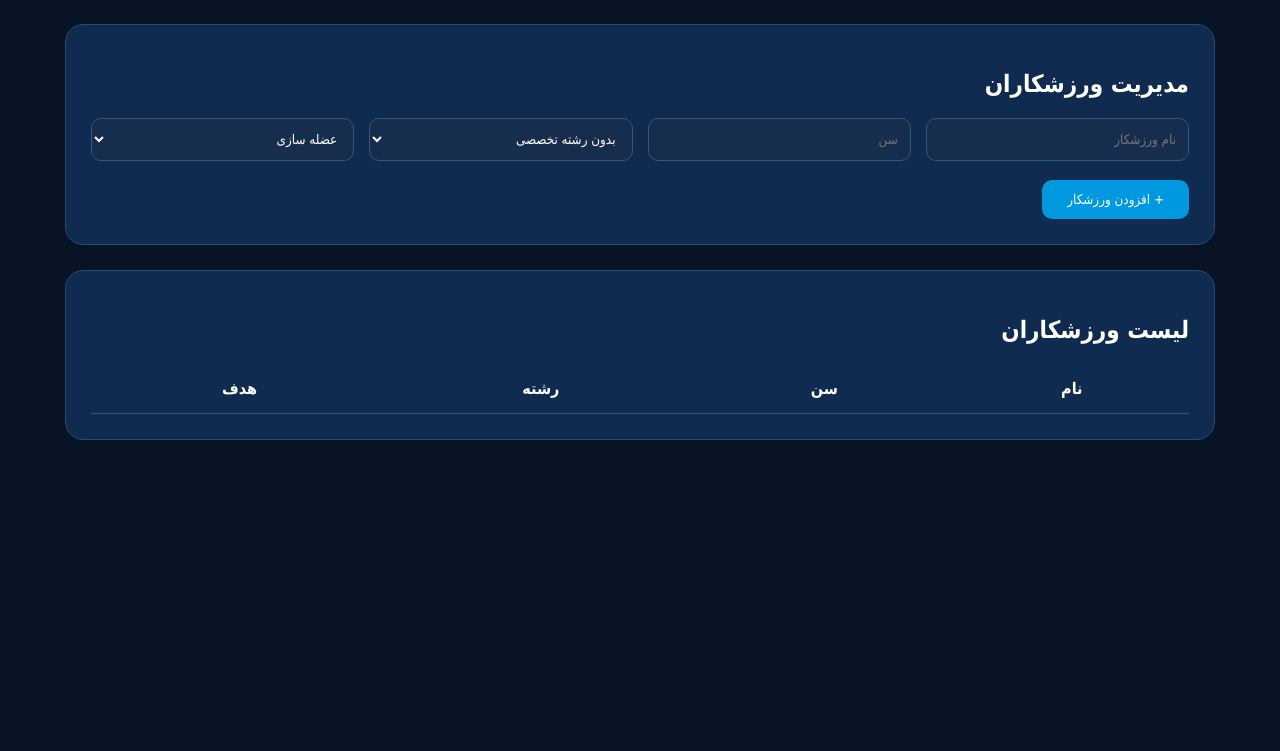
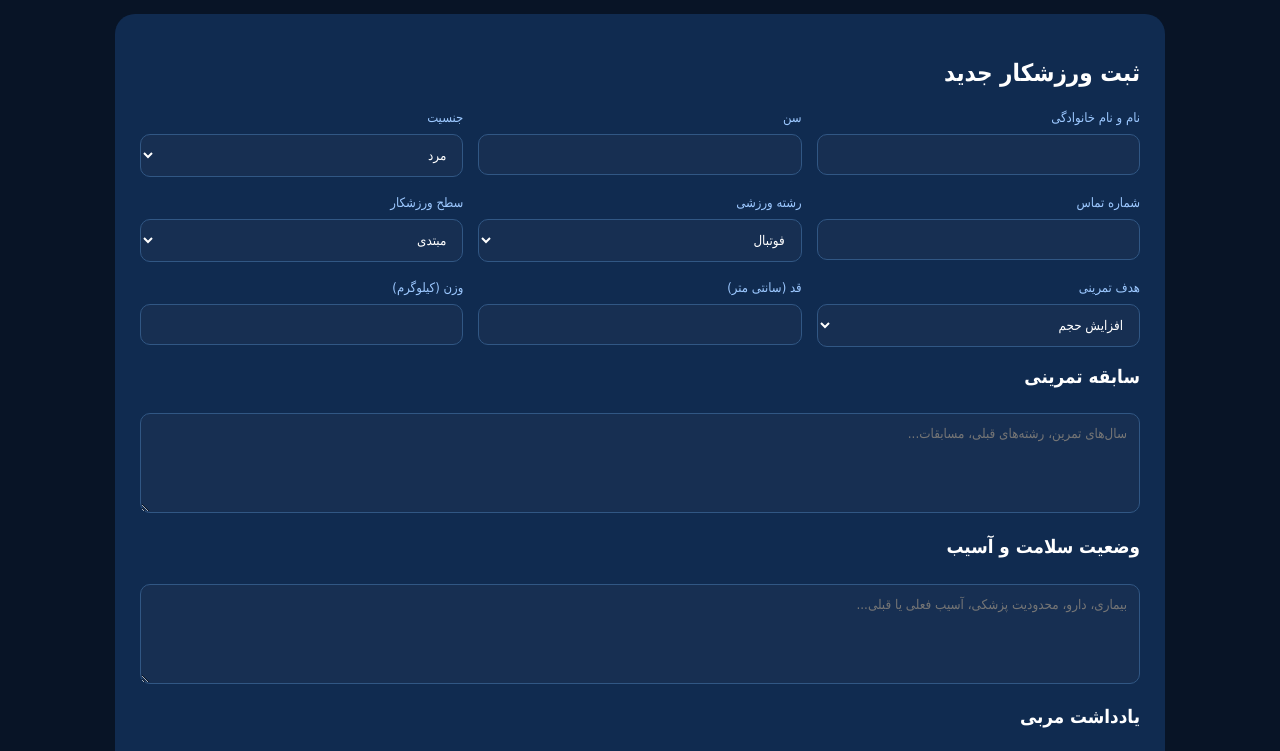
Before and after one commit to sevenfitt-svg/seven.fitt, a plain HTML site: page coach/athletes/index.html in a window 1280 px wide. Shown: the part 115-866 px from the top of the page. Before the commit the page ends 800 px from the top, so only its background shows below. Drawn offline with Linux system fonts and the light colour scheme.

Commit message:
Update index.html

```diff
--- a/coach/athletes/index.html
+++ b/coach/athletes/index.html
@@ -2,13 +2,18 @@
 <html lang="fa" dir="rtl">
 
 <head>
+
 <meta charset="UTF-8">
 <meta name="viewport" content="width=device-width, initial-scale=1.0">
 
-<title>مدیریت ورزشکاران Seven.fitt</title>
+<title>مدیریت ورزشکاران | Seven.fitt</title>
 
 <style>
-*{box-sizing:border-box;font-family:tahoma,Arial}
+
+*{
+box-sizing:border-box;
+font-family:tahoma;
+}
 
 body{
 margin:0;
@@ -16,94 +21,150 @@ background:#081426;
 color:white;
 }
 
+
 .container{
-max-width:1200px;
+max-width:1100px;
 margin:auto;
 padding:25px;
 }
 
+
 .header{
 background:#102b50;
-padding:25px;
+padding:20px;
 border-radius:20px;
 display:flex;
 justify-content:space-between;
 align-items:center;
 }
 
+
 .logo{
+color:#20b8ff;
 font-size:28px;
 font-weight:bold;
-color:#22b8ff;
 }
 
+
 .back{
-background:#ff4d5a;
+background:#ff5260;
 padding:10px 20px;
 border-radius:10px;
 color:white;
 text-decoration:none;
 }
 
+
+
 .card{
+
 background:#102b50;
-border:1px solid #244b7a;
-border-radius:18px;
+border-radius:20px;
 padding:25px;
 margin-top:25px;
+
 }
 
+
+
 .grid{
+
 display:grid;
-grid-template-columns:repeat(4,1fr);
+grid-template-columns:repeat(3,1fr);
 gap:15px;
+
 }
 
-input,select{
-width:100%;
-padding:12px;
-background:#172d4d;
-border:1px solid #315784;
-border-radius:10px;
-color:white;
+
+
+label{
+
+font-size:13px;
+color:#9cc8ff;
+
 }
 
-button{
-background:#0098df;
-border:0;
+
+input,select,textarea{
+
+width:100%;
+margin-top:8px;
+padding:12px;
+
+background:#172f52;
 color:white;
-padding:12px 25px;
+
+border:1px solid #315784;
+
 border-radius:10px;
-cursor:pointer;
+
 }
 
+
+
+textarea{
+
+height:100px;
+
+}
+
+
+button{
+
+background:#0098df;
+color:white;
+border:0;
+
+padding:14px 30px;
+
+border-radius:10px;
+
+cursor:pointer;
+
+margin-top:20px;
+
+}
+
+
+
 table{
+
 width:100%;
 margin-top:20px;
 border-collapse:collapse;
+
 }
 
+
 td,th{
-padding:15px;
+
+padding:12px;
 border-bottom:1px solid #315784;
-text-align:center;
+
 }
 
-a{
-color:#22b8ff;
-text-decoration:none;
+
+
+@media(max-width:700px){
+
+.grid{
+
+grid-template-columns:1fr;
+
 }
 
-@media(max-width:800px){
-.grid{grid-template-columns:1fr}
 }
 
+
 </style>
+
 
 </head>
 
 
+
 <body>
+
 
 <div class="container">
 
@@ -114,9 +175,11 @@ text-decoration:none;
 SEVEN.FITT
 </div>
 
+
 <a class="back" href="../index.html">
 بازگشت
 </a>
+
 
 </div>
 
@@ -124,50 +187,147 @@ SEVEN.FITT
 
 <div class="card">
 
-<h2>مدیریت ورزشکاران</h2>
+
+<h2>
+ثبت ورزشکار جدید
+</h2>
+
 
 <div class="grid">
 
 
-<input id="name" placeholder="نام ورزشکار">
+<div>
+<label>نام و نام خانوادگی</label>
+<input id="name">
+</div>
 
-<input id="age" placeholder="سن">
 
+<div>
+<label>سن</label>
+<input id="age">
+</div>
+
+
+<div>
+<label>جنسیت</label>
+
+<select id="gender">
+
+<option>مرد</option>
+<option>زن</option>
+
+</select>
+
+</div>
+
+
+<div>
+<label>شماره تماس</label>
+<input id="phone">
+
+</div>
+
+
+<div>
+<label>رشته ورزشی</label>
 
 <select id="sport">
 
-<option>بدون رشته تخصصی</option>
 <option>فوتبال</option>
 <option>بدنسازی</option>
 <option>رزمی</option>
+<option>کشتی</option>
+<option>والیبال</option>
 <option>بسکتبال</option>
-<option>والیبال</option>
+<option>دوومیدانی</option>
 <option>شنا</option>
-<option>دو و میدانی</option>
+<option>سایر</option>
 
 </select>
 
+</div>
 
+
+
+<div>
+<label>سطح ورزشکار</label>
+
+<select id="level">
+
+<option>مبتدی</option>
+<option>متوسط</option>
+<option>پیشرفته</option>
+<option>حرفه‌ای</option>
+
+</select>
+
+</div>
+
+
+
+<div>
+<label>هدف تمرینی</label>
 
 <select id="goal">
 
-<option>عضله سازی</option>
-<option>چربی سوزی</option>
+<option>افزایش حجم</option>
+<option>کاهش چربی</option>
 <option>افزایش قدرت</option>
-<option>افزایش استقامت</option>
-<option>آمادگی جسمانی</option>
+<option>افزایش سرعت و توان</option>
+<option>آمادگی مسابقه</option>
+<option>بازتوانی</option>
 
 </select>
+
+</div>
+
+
+
+<div>
+<label>قد (سانتی متر)</label>
+<input id="height">
+
+</div>
+
+
+<div>
+<label>وزن (کیلوگرم)</label>
+<input id="weight">
+
+</div>
+
 
 
 </div>
 
 
-<br>
+
+<h3>سابقه تمرینی</h3>
+
+<textarea id="history"
+placeholder="سال‌های تمرین، رشته‌های قبلی، مسابقات..."></textarea>
+
+
+
+<h3>وضعیت سلامت و آسیب</h3>
+
+<textarea id="health"
+placeholder="بیماری، دارو، محدودیت پزشکی، آسیب فعلی یا قبلی..."></textarea>
+
+
+
+<h3>یادداشت مربی</h3>
+
+<textarea id="note"></textarea>
+
+
 
 <button onclick="addAthlete()">
+
 + افزودن ورزشکار
+
 </button>
+
 
 
 </div>
@@ -175,9 +335,13 @@ SEVEN.FITT
 
 
 
+
 <div class="card">
 
-<h2>لیست ورزشکاران</h2>
+
+<h2>
+لیست ورزشکاران
+</h2>
 
 
 <table>
@@ -187,9 +351,9 @@ SEVEN.FITT
 <tr>
 
 <th>نام</th>
-<th>سن</th>
 <th>رشته</th>
 <th>هدف</th>
+<th>پروفایل</th>
 
 </tr>
 
@@ -207,69 +371,95 @@ SEVEN.FITT
 </div>
 
 
+
 </div>
+
+
+
 
 
 
 <script>
 
 
-let athletes=[];
+let athletes =
+JSON.parse(localStorage.getItem("athletes")) || [];
+
 
 
 function addAthlete(){
 
-let name=document.getElementById("name").value;
-let age=document.getElementById("age").value;
-let sport=document.getElementById("sport").value;
-let goal=document.getElementById("goal").value;
+
+let athlete={
+
+name:name.value,
+age:age.value,
+gender:gender.value,
+phone:phone.value,
+
+sport:sport.value,
+level:level.value,
+goal:goal.value,
+
+height:height.value,
+weight:weight.value,
+
+history:history.value,
+health:health.value,
+
+note:note.value
+
+};
 
 
-if(!name)return;
+
+athletes.push(athlete);
 
 
-athletes.push({
-name,
-age,
-sport,
-goal
-});
+localStorage.setItem(
+"athletes",
+JSON.stringify(athletes)
+);
 
 
-render();
+
+showAthletes();
+
 
 }
 
 
 
-function render(){
-
-let html="";
 
 
-athletes.forEach((a)=>{
+function showAthletes(){
 
 
-html+=`
+list.innerHTML="";
+
+
+athletes.forEach((a,i)=>{
+
+
+list.innerHTML += `
 
 <tr>
 
-<td>
-
-<a href="profile.html?name=${a.name}&sport=${a.sport}&goal=${a.goal}">
-
-${a.name}
-
-</a>
-
-</td>
-
-
-<td>${a.age}</td>
+<td>${a.name}</td>
 
 <td>${a.sport}</td>
 
 <td>${a.goal}</td>
+
+
+<td>
+
+<a style="color:#20b8ff"
+href="profile.html?id=${i}">
+مشاهده
+</a>
+
+</td>
 
 
 </tr>
@@ -280,14 +470,16 @@ ${a.name}
 });
 
 
-document.getElementById("list").innerHTML=html;
+}
 
 
-}
+showAthletes();
 
 
 </script>
 
 
+
 </body>
+
 </html>
```
